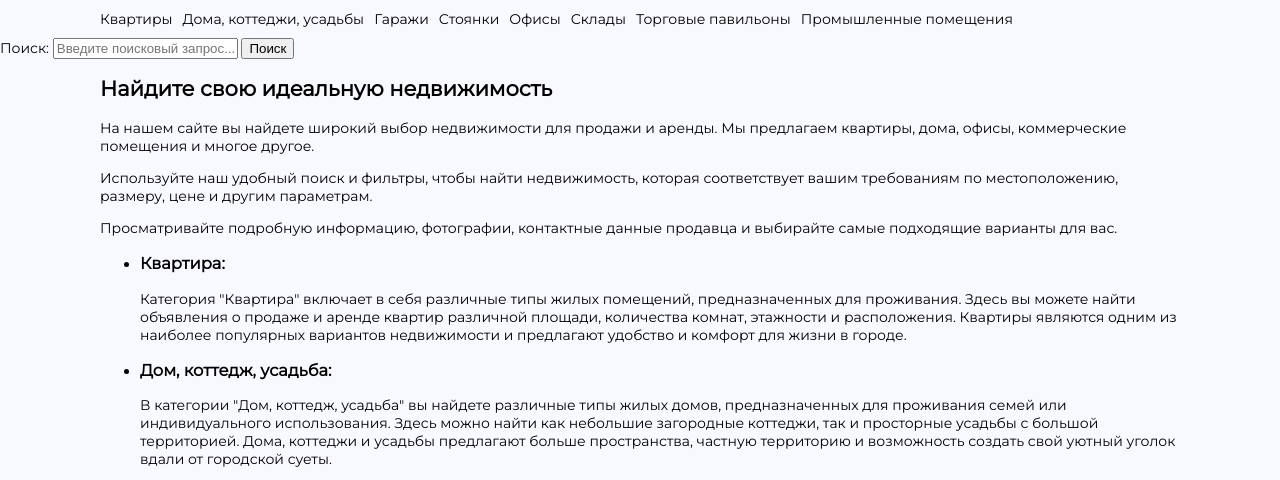
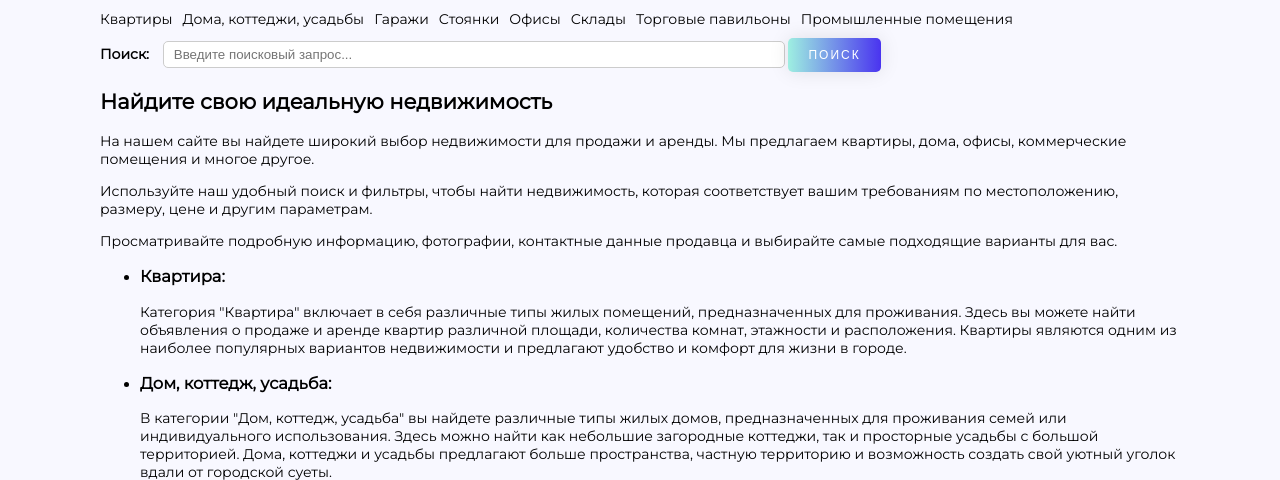
Before and after one commit to yahoryakubovich/Nedvizhka.by, a Django app: page / in a window 1280 px wide. Shown: the part 133-613 px from the top of the page. Run offline with Django 4.2, Linux system fonts and the light colour scheme.

Commit message:
Работа с templates

```diff
--- a/nedvizhka/sale/static/css/styles.css
+++ b/nedvizhka/sale/static/css/styles.css
@@ -147,6 +147,51 @@ footer {
     margin-right: 10px;
 }
 
+.search {
+    justify-content: center;
+}
+
+
+.search button {
+    outline: none;
+    background-image: linear-gradient(to right, #9EEFE1 0%, #4830F0 51%, #9EEFE1 100%);
+    padding: 10px 20px;
+    text-decoration: none;
+    color: white;
+    text-transform: uppercase;
+    letter-spacing: 2px;
+    border-radius: 5px;
+    font-size: 12px;
+    margin: auto 0 0 0;
+    background-size: 200% auto;
+    box-shadow: 0 0 20px rgba(0, 0, 0, .1);
+    transition: .5s;
+    bottom: 20px;
+    right: 20px;
+}
+
+.search button,
+button:active,
+button:focus {
+    border: none;
+}
+
+.search button:hover {
+    background-position: right center;
+}
+
+.search label {
+    margin-right: 10px;
+    font-weight: bold;
+}
+
+.search input {
+    width: 600px;
+    padding: 5px 10px;
+    border: 1px solid #ccc;
+    border-radius: 5px;
+}
+
 .about-us {
     justify-content: left;
     flex-wrap: wrap;
@@ -212,7 +257,6 @@ footer {
     background-image: linear-gradient(to right, #9EEFE1 0%, #4830F0 51%, #9EEFE1 100%);
     padding: 10px 20px;
     text-decoration: none;
-    color: white;
     text-transform: uppercase;
     letter-spacing: 2px;
     border-radius: 5px;
--- a/nedvizhka/sale/templates/nedvizhka.html
+++ b/nedvizhka/sale/templates/nedvizhka.html
@@ -1,17 +1,22 @@
 {% extends "base.html" %}
 {% block title %} Недвижка.бай: купить квартиру {% endblock %}
 {% block content %}
-    <form method="GET" action="{% url 'real_estate_search' %}">
-        <label for="id_search">Поиск:</label>
-        <input type="text" name="search" id="id_search" placeholder="Введите поисковый запрос...">
-        <button type="submit">Поиск</button>
-    </form>
+    <div class="container">
+        <div class="search">
+            <form method="GET" action="{% url 'real_estate_search' %}">
+                <label for="id_search">Поиск:</label>
+                <input type="text" name="search" id="id_search" placeholder="Введите поисковый запрос...">
+                <button type="submit">Поиск</button>
+            </form>
+        </div>
+    </div>
     <div class="about-us">
         <h2>Найдите свою идеальную недвижимость</h2>
         <p>На нашем сайте вы найдете широкий выбор недвижимости для продажи и аренды. Мы предлагаем квартиры, дома,
             офисы,
             коммерческие помещения и многое другое.</p>
-        <p>Используйте наш удобный поиск и фильтры, чтобы найти недвижимость, которая соответствует вашим требованиям по
+        <p>Используйте наш удобный поиск и фильтры, чтобы найти недвижимость, которая соответствует вашим
+            требованиям по
             местоположению, размеру, цене и другим параметрам.</p>
         <p>Просматривайте подробную информацию, фотографии, контактные данные продавца и выбирайте самые подходящие
             варианты
@@ -20,16 +25,20 @@
         <ul>
             <li>
                 <h3>Квартира:</h3>
-                <p>Категория "Квартира" включает в себя различные типы жилых помещений, предназначенных для проживания.
-                    Здесь вы можете найти объявления о продаже и аренде квартир различной площади, количества комнат,
-                    этажности и расположения. Квартиры являются одним из наиболее популярных вариантов недвижимости и
+                <p>Категория "Квартира" включает в себя различные типы жилых помещений, предназначенных для
+                    проживания.
+                    Здесь вы можете найти объявления о продаже и аренде квартир различной площади, количества
+                    комнат,
+                    этажности и расположения. Квартиры являются одним из наиболее популярных вариантов недвижимости
+                    и
                     предлагают удобство и комфорт для жизни в городе.</p>
             </li>
             <li>
                 <h3>Дом, коттедж, усадьба:</h3>
                 <p>В категории "Дом, коттедж, усадьба" вы найдете различные типы жилых домов, предназначенных для
                     проживания семей или индивидуального использования. Здесь можно найти как небольшие загородные
-                    коттеджи, так и просторные усадьбы с большой территорией. Дома, коттеджи и усадьбы предлагают больше
+                    коттеджи, так и просторные усадьбы с большой территорией. Дома, коттеджи и усадьбы предлагают
+                    больше
                     пространства, частную территорию и возможность создать свой уютный уголок вдали от городской
                     суеты.</p>
             </li>
@@ -37,7 +46,8 @@
                 <h3>Гараж:</h3>
                 <p>Категория "Гараж" предлагает объявления о продаже и аренде гаражей и парковочных мест. Гаражи
                     предназначены для хранения автомобилей и другой техники, а также могут использоваться в качестве
-                    мастерских или складских помещений. Здесь вы можете найти различные типы гаражей, включая отдельные
+                    мастерских или складских помещений. Здесь вы можете найти различные типы гаражей, включая
+                    отдельные
                     гаражи, гаражные кооперативы и парковки.</p>
             </li>
             <li>
@@ -49,16 +59,21 @@
             </li>
             <li>
                 <h3>Офис:</h3>
-                <p>Категория "Офис" предлагает объявления о продаже и аренде офисных помещений. Здесь вы можете найти
+                <p>Категория "Офис" предлагает объявления о продаже и аренде офисных помещений. Здесь вы можете
+                    найти
                     различные типы офисов, включая офисы в бизнес-центрах, отдельные здания, офисные помещения в
-                    многофункциональных комплексах и другие. Офисы предназначены для работы и предоставляют комфортные
+                    многофункциональных комплексах и другие. Офисы предназначены для работы и предоставляют
+                    комфортные
                     условия для бизнеса и организаций.</p>
             </li>
             <li>
                 <h3>Склад:</h3>
-                <p>Категория "Склад" включает в себя объявления о продаже и аренде складских помещений. Здесь вы можете
-                    найти различные типы складов, включая складские комплексы, отдельные складские помещения, хранилища
-                    и другие. Склады предназначены для хранения и хранения товаров, оборудования и других материалов и
+                <p>Категория "Склад" включает в себя объявления о продаже и аренде складских помещений. Здесь вы
+                    можете
+                    найти различные типы складов, включая складские комплексы, отдельные складские помещения,
+                    хранилища
+                    и другие. Склады предназначены для хранения и хранения товаров, оборудования и других материалов
+                    и
                     предлагают просторное пространство и удобства для логистики и бизнеса.</p>
             </li>
             <li>
```
Also changed, not shown: nedvizhka/sale/templates/real_estate_search.html (+17 -8 lines).
